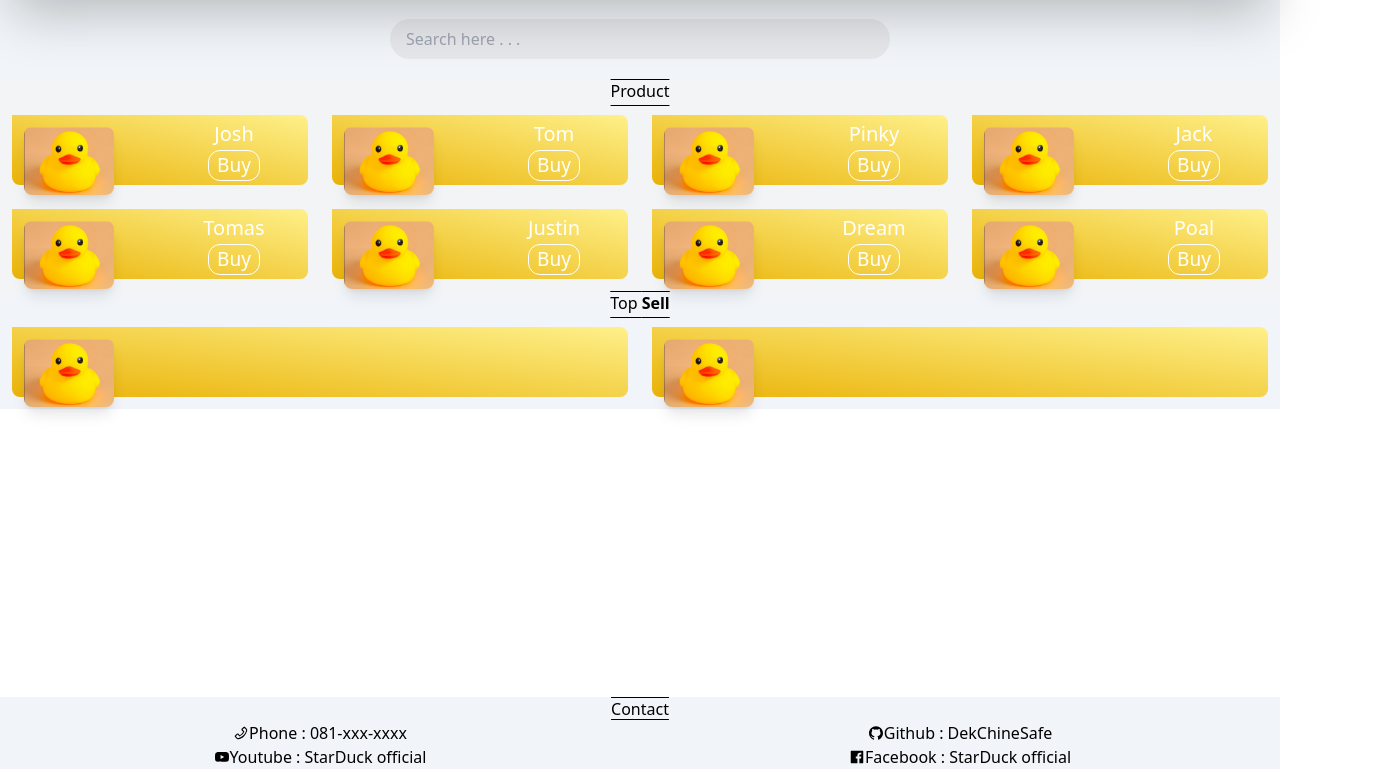
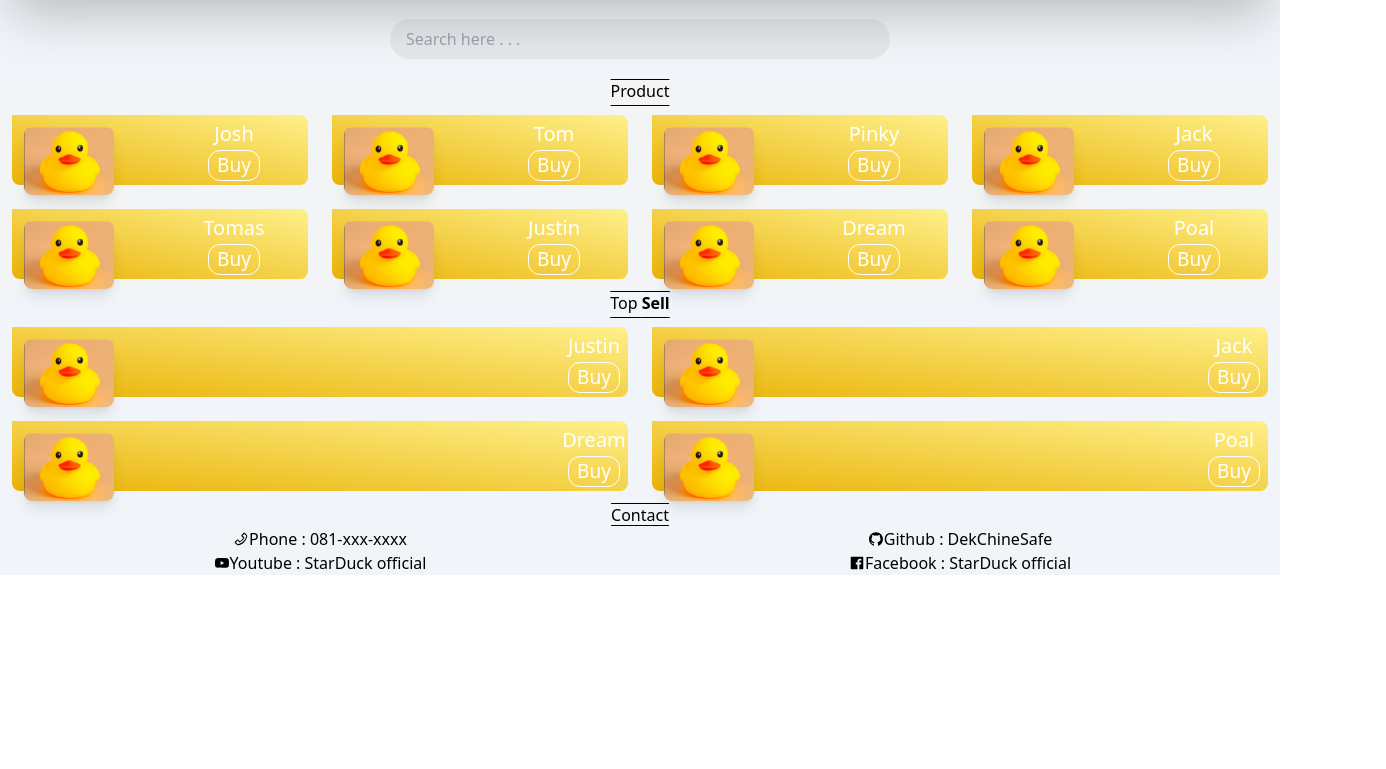
Before and after one commit to Setthasat/react-tailwind-StarDuck, a React (Vite) app: page / in a window 1280 px wide. Shown: the part 501-1270 px from the top of the page, 1386 px wide, since content can reach past the window. After the commit the page ends 1076 px from the top, so only its background shows below. Built offline with nearby package versions, Linux system fonts and the light colour scheme.

Commit message:
bg change

```diff
--- a/src/components/Footer.jsx
+++ b/src/components/Footer.jsx
@@ -5,7 +5,7 @@ import useStore from '../store/store'
 function Footer() {
     const darkmode = useStore((state => state.darkmode))
     return (
-        <div className={darkmode ? 'bg-slate-100 duration-300 xl:mt-72' : 'bg-[#404040] duration-300 xl:mt-72'}>
+        <div className={darkmode ? 'bg-slate-100 duration-300' : 'bg-[#404040] duration-300'}>
             <div className={darkmode ? ' font-sans flex justify-center items-center ' : 'text-white font-sans flex justify-center items-center'}>
                 <h1 className='overline'><span className='underline underline-offset-4'>Contact</span></h1>
             </div>
--- a/src/components/Navbar.jsx
+++ b/src/components/Navbar.jsx
@@ -13,7 +13,7 @@ const Navbar = () => {
     const changeLight = useStore((state => state.changeLight))
     console.log(darkmode)
     return (
-        <div className=' max-w-[1640px] mx-auto flex justify-between items-center p-4'>
+        <div className='fixed max-w-[1640px] mx-auto flex justify-between items-center p-4'>
             {/* Left side */}
             <div className='flex items-center justify-between'>
                 <div onClick={() => setNav(!nav)} className='cursor-pointer'>
--- a/src/components/TopsellSingleCard.jsx
+++ b/src/components/TopsellSingleCard.jsx
@@ -8,7 +8,7 @@ function TopsellSingleCard({ item }) {
             <div className='bg-gradient-to-tr from-yellow-500 to-yellow-200 m-3 h-[70px] rounded-b-lg rounded-r-lg grid grid-cols-2'>
                 <img src={Duck} width='90px' height='50px' className='rounded-lg m-3 shadow-lg' />
                 <div>
-                    <p className='text-white flex flex-col items-center mt-1 mb-1 font-sans text-[17px] xl:ml-[25rem]  md:text-[20px]'>
+                    <p className='text-white flex flex-col items-center mt-1 mb-1 font-sans text-[17px] xl:ml-[15rem]  md:text-[20px]'>
                         {item.name}
                         <motion.button whileHover={{ scale: 1.2 }} className='md:mt-[1px]  text-[17px] md:text-[19px] border border-white rounded-xl text-white'><span className='m-2'>Buy</span></motion.button>
                     </p>
--- a/src/data/data.js
+++ b/src/data/data.js
@@ -42,4 +42,12 @@ export const data1 = [
         id : 4,
         name : 'Jack',
     },
+    {
+        id : 7,
+        name : 'Dream',
+    },
+    {
+        id : 8,
+        name : 'Poal',
+    },
 ]
```
Also changed, not shown: 1 other file (tests, documents, lock files or other folders).
